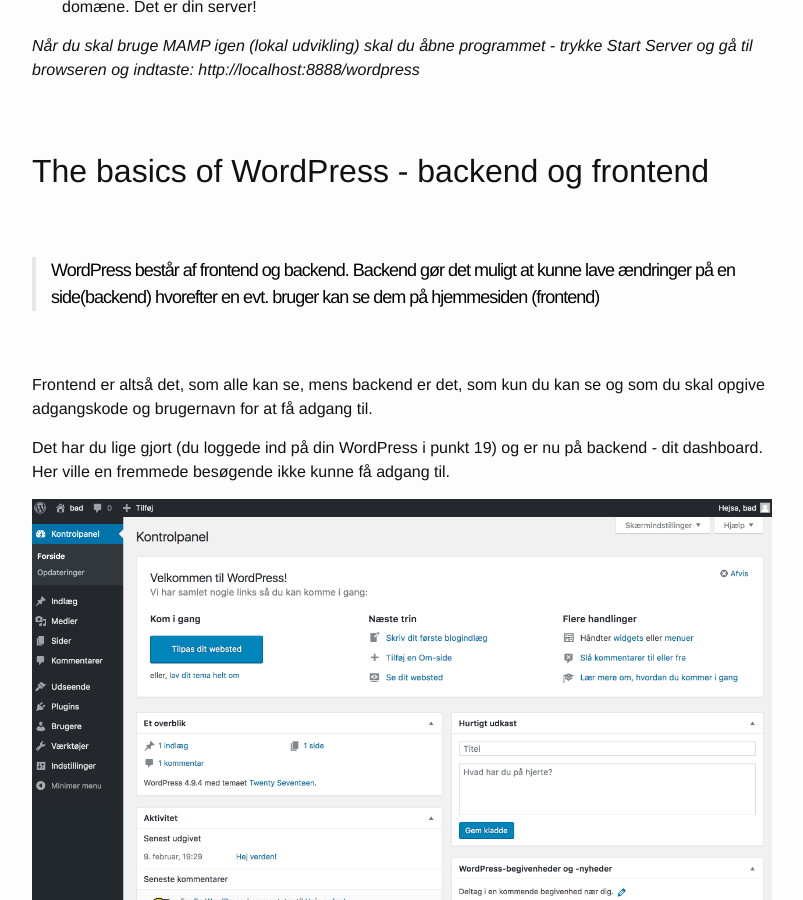
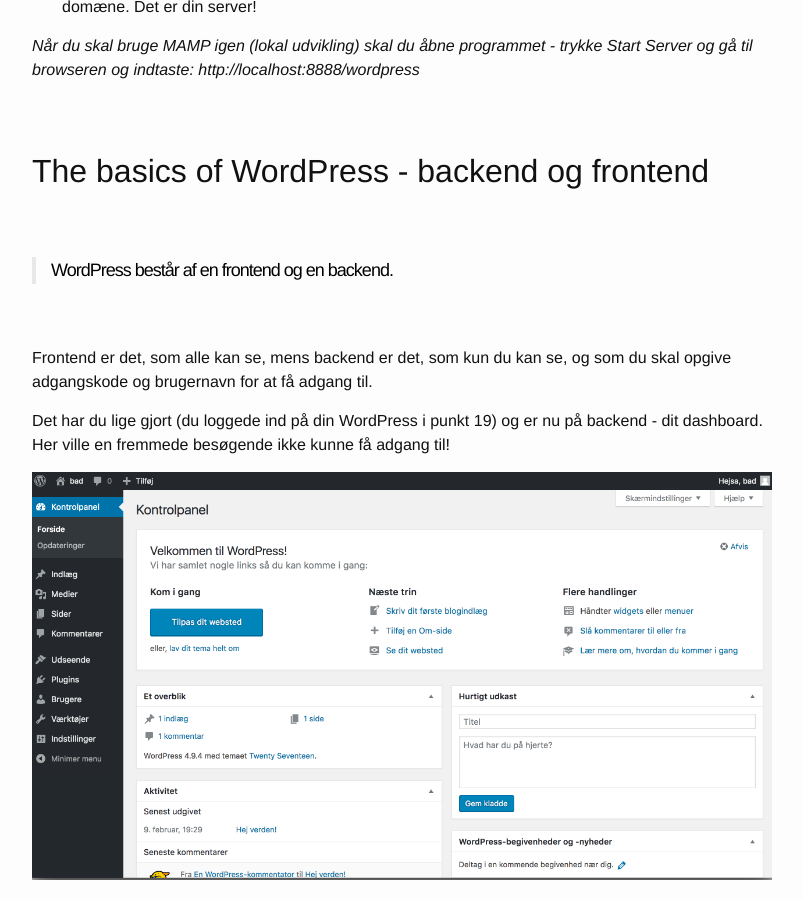
Before and after one commit to peterhoejlundandersen/hilsen, a Jekyll site: the page built from _posts/wordpress/2018-02-09-del-3-Wordpress-basics.markdown, in a window 1280 px wide and 900 px high, scrolled down 3739 px. Shown: the whole window, without its empty margins (238-1041 px from the left). Built offline with Jekyll 4.4.1, drawn with Linux system fonts in a browser that asks for light colours; some of the changed text lies outside the part shown.

Commit message:
last changes

```diff
--- a/_posts/wordpress/2018-02-09-del-3-Wordpress-basics.markdown
+++ b/_posts/wordpress/2018-02-09-del-3-Wordpress-basics.markdown
@@ -112,11 +112,11 @@
 
 ## The basics of WordPress - backend og frontend
 
-> WordPress består af frontend og backend. Backend gør det muligt at kunne lave ændringer på en side(backend) hvorefter en evt. bruger kan se dem på hjemmesiden (frontend)
+> WordPress består af en frontend og en backend.
 
-Frontend er altså det, som alle kan se, mens backend er det, som kun du kan se og som du skal opgive adgangskode og brugernavn for at få adgang til.
+Frontend er det, som alle kan se, mens backend er det, som kun du kan se, og som du skal opgive adgangskode og brugernavn for at få adgang til.
 
-Det har du lige gjort (du loggede ind på din WordPress i punkt 19) og er nu på backend - dit dashboard. Her ville en fremmede besøgende ikke kunne få adgang til.
+Det har du lige gjort (du loggede ind på din WordPress i punkt 19) og er nu på backend - dit dashboard. Her ville en fremmede besøgende ikke kunne få adgang til!
 
 ![Backend WordPress]({{ "assets/wordpress/backend.png" || absolute_url }})
 
@@ -163,7 +163,7 @@
 
 > **Fif:** Tryk på musen over firkanten og tryk derefter på et element på hjemmesiden. Nu vil du se elementets CSS og kan derefter ændre på det.
 
-*Disse ændringer eksistere kun til næste reload. Værktøjet gør det muligt at se ændringer, før man integrerer dem. MEGET SMART - jeg bruger det næsten hver dag!
+*Disse ændringer eksistere kun til næste reload. Værktøjet gør det muligt at se ændringer, før man integrerer dem. MEGET SMART - jeg bruger det næsten hver dag!*
 
 
 *Mere indhold kommer - ikke færdig*
```
Also changed, not shown: other parts of _posts/wordpress/2018-02-09-del-3-Wordpress-basics.markdown (+2 -2 lines), 2 other files.
